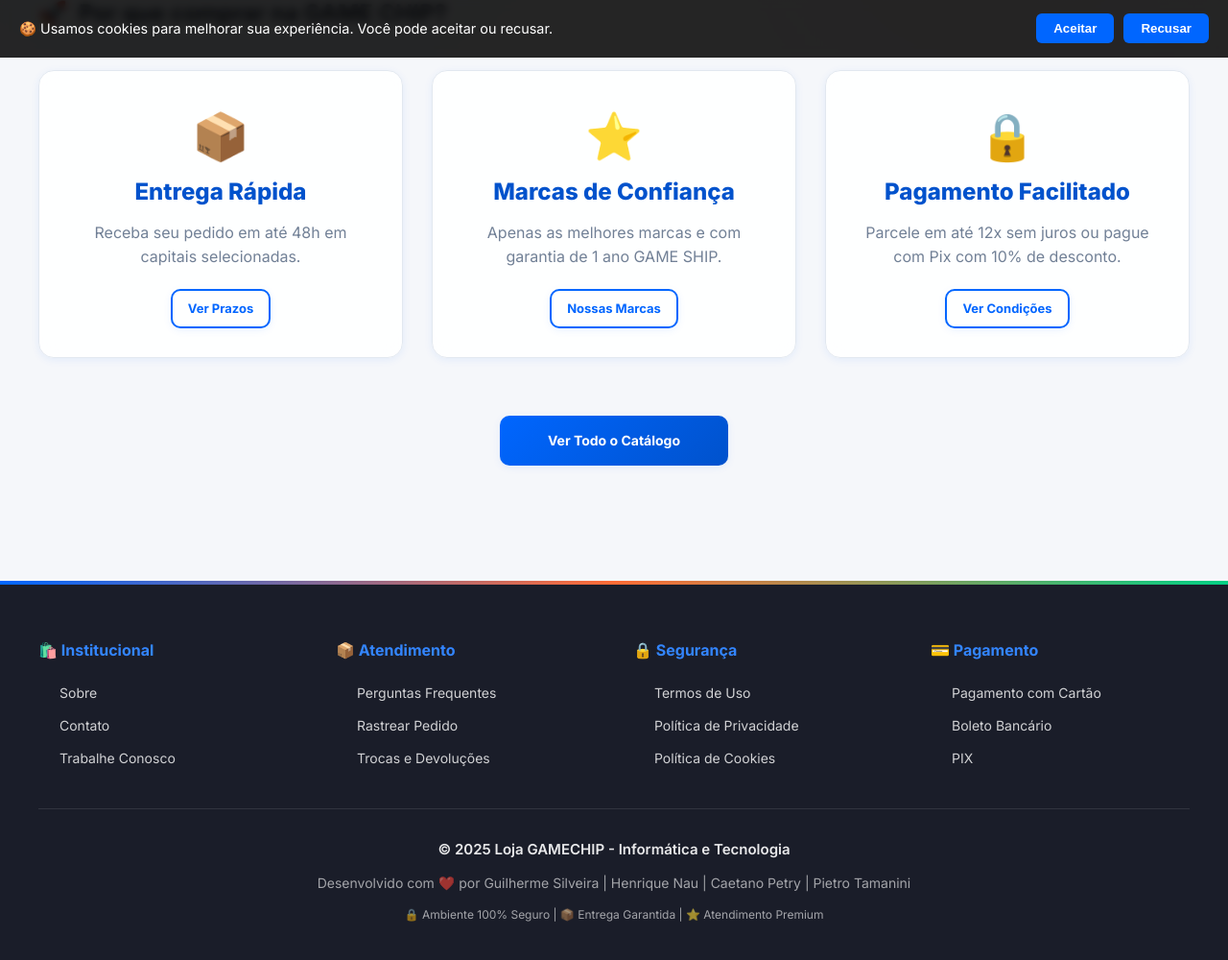
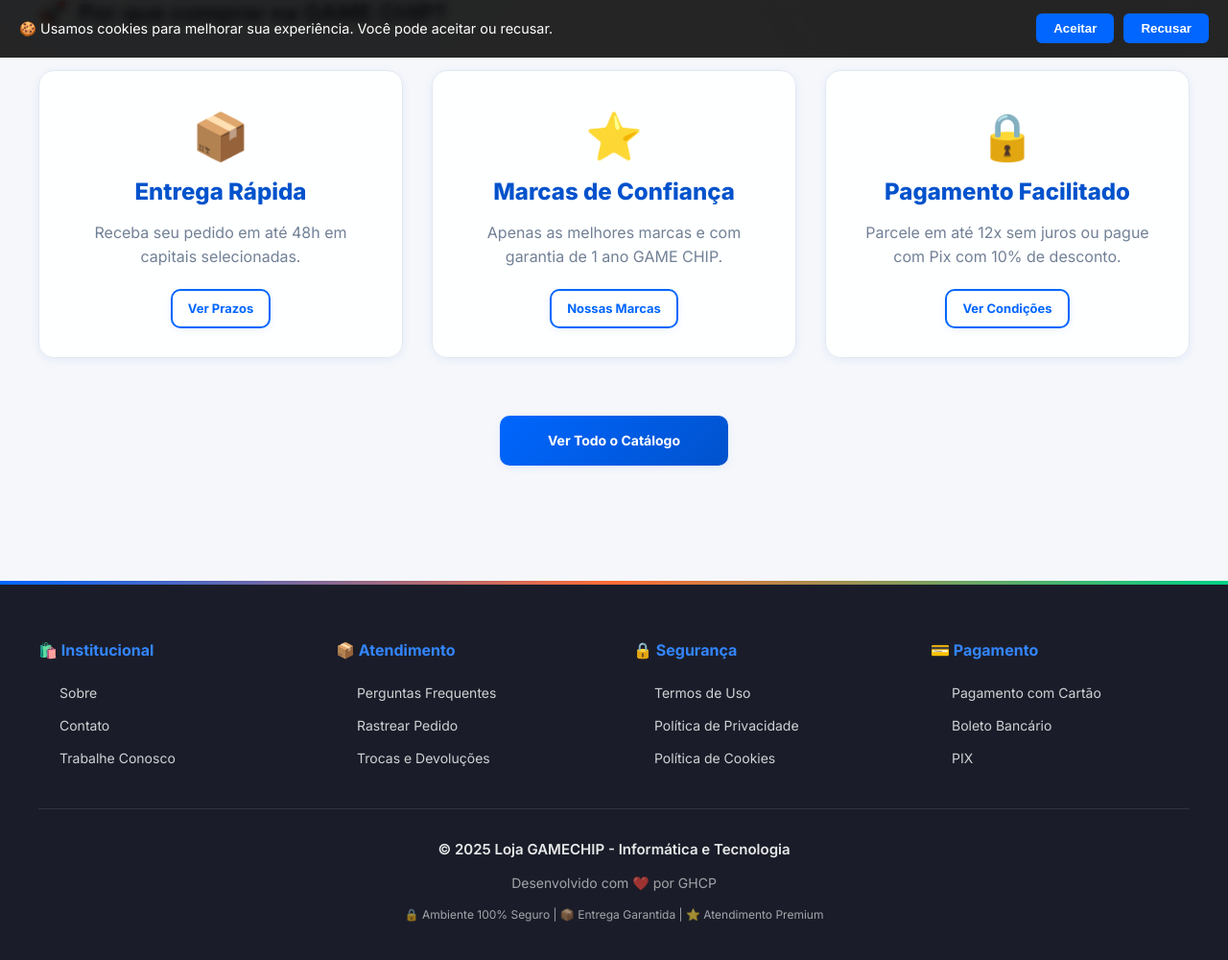
Before and after one commit to PietroTamanini/GHCP, a Flask app: page / in a window 1280 px wide. Shown: the part 740-1740 px from the top of the page at 96% size. Run offline with Flask 3, Linux system fonts and the light colour scheme; data that the repository does not hold is empty; some web fonts are replaced.

Commit message:
troquei os nomes GHCP por GameChip

```diff
--- a/templates/base.html
+++ b/templates/base.html
@@ -521,7 +521,7 @@
 
         <div class="footer-bottom">
             <p style="font-weight:600; font-size:15px; color:rgba(255,255,255,0.9); margin-bottom:12px;">© 2025 Loja GAMECHIP - Informática e Tecnologia</p>
-            <p>Desenvolvido com ❤️ por Guilherme Silveira | Henrique Nau | Caetano Petry | Pietro Tamanini</p>
+            <p>Desenvolvido com ❤️ por GHCP</p>
             <p style="margin-top:12px; font-size:12px;">🔒 Ambiente 100% Seguro | 📦 Entrega Garantida | ⭐ Atendimento Premium</p>
         </div>
     </div>
--- a/templates/index.html
+++ b/templates/index.html
@@ -1,6 +1,6 @@
 {% extends 'base.html' %}
 
-{% set titulo = "Loja GHCP - Ofertas Imperdíveis de Tecnologia" %}
+{% set titulo = "Loja GameChip - Ofertas Imperdíveis de Tecnologia" %}
 
 {% block conteudo %}
 <section class="hero">
@@ -299,7 +299,7 @@
     <div class="highlight-card">
         <span class="highlight-icon" style="color: var(--primary);">⭐</span>
         <h3>Marcas de Confiança</h3>
-        <p>Apenas as melhores marcas e com garantia de 1 ano GAME SHIP.</p>
+        <p>Apenas as melhores marcas e com garantia de 1 ano GAME CHIP.</p>
         <a href="{{ url_for('marcas') }}" class="btn btn-outline btn-sm">Nossas Marcas</a>
     </div>
 
```
Also changed, not shown: templates/marcas.html (+7 -2 lines).
